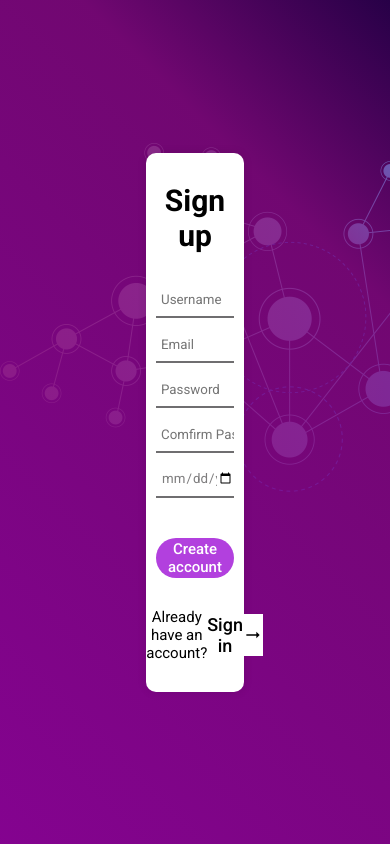
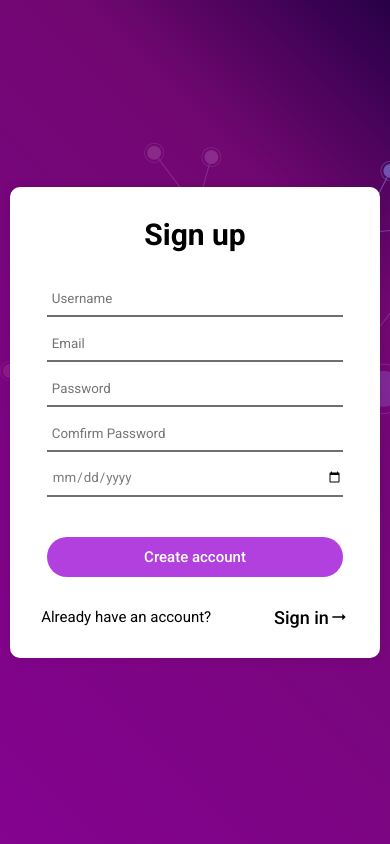
Before and after one commit to habinezadalvan/friendme-front-end, a React (Create React App) app: page /signup in a window 390 px wide. Built offline with nearby package versions, Linux system fonts and the light colour scheme.

Commit message:
signup page is now responsive

```diff
--- a/src/components/userAccount/userAccount.css
+++ b/src/components/userAccount/userAccount.css
@@ -110,3 +110,25 @@
 .userAccoutArrowRightAlt {
   font-size: 2rem !important;
 }
+
+@media (max-width: 1200px){
+  .userAccountWrapper{
+    width: 30%;
+  }
+}
+@media (max-width: 980px){
+  .userAccountWrapper{
+    width: 40%;
+  }
+}
+
+@media (max-width: 680px){
+  .userAccountWrapper{
+    width: 60%;
+  }
+}
+@media (max-width: 480px){
+  .userAccountWrapper{
+    width: 95%;
+  }
+}
```
